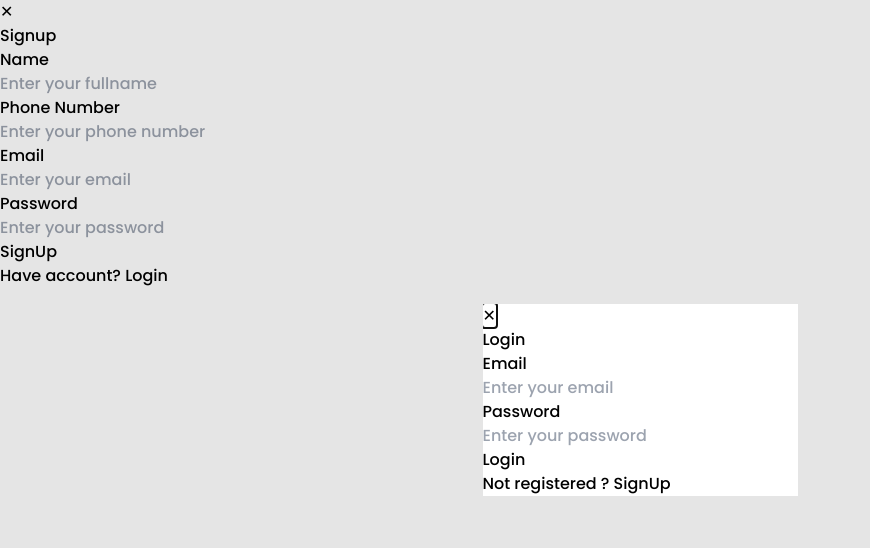
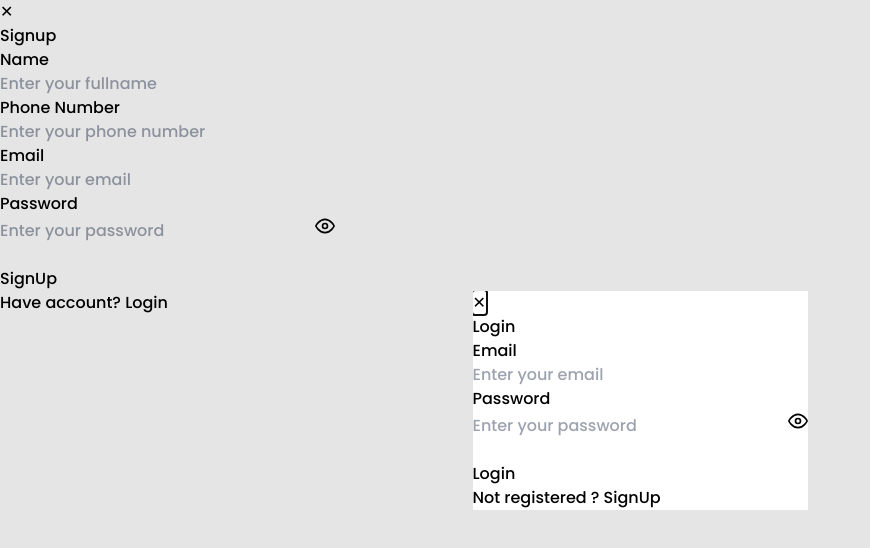
Before and after one commit to PriyakumariG/BookStore, a React (Vite) app in the folder frontend/: page /signup in a window 1280 px wide. Both pictures are taken after a click on the link "Login". Shown: the top 548 px of the page, without its empty margins (0-870 px from the left). Built offline with nearby package versions, Linux system fonts and the light colour scheme.

Commit message:
Add show/hide password eye icon to signup and login forms

```diff
--- a/frontend/src/components/Signup.jsx
+++ b/frontend/src/components/Signup.jsx
@@ -1,4 +1,4 @@
-import React from 'react'
+import React, { useState } from 'react'
 import { Link, useLocation,useNavigate } from 'react-router-dom'
 import Login from './login'
 import { useForm } from "react-hook-form"
@@ -6,7 +6,7 @@
 import toast from 'react-hot-toast'
 
 function Signup() {
-
+  const [showPassword, setShowPassword] = useState(false);
   const location=useLocation()
   const navigate=useNavigate()
   const from=location.state?.from?.pathname || '/'
@@ -71,11 +71,26 @@
      </div>
 
 
-  <div className='mt-4 space-y-2'>
+    <div className='mt-4 space-y-2'>
       <span> Password </span><br/>
-      <input  {...register("password", { required: true })}   type='password' placeholder='Enter your password' className='w-80 px-3 py-1 border rounded-md outline-none dark:bg-slate-900 dark:text-white'/><br/>
+      <div className='relative w-80'>
+        <input  {...register("password", { required: true })}   type={showPassword ? 'text' : 'password'} placeholder='Enter your password' className='w-full px-3 py-1 pr-10 border rounded-md outline-none dark:bg-slate-900 dark:text-white'/>
+        <button type='button' onClick={() => setShowPassword(!showPassword)} className='absolute right-2 top-1/2 -translate-y-1/2 text-gray-500 dark:text-gray-300'>
+          {showPassword ? (
+            <svg xmlns="http://www.w3.org/2000/svg" width="20" height="20" viewBox="0 0 24 24" fill="none" stroke="currentColor" strokeWidth="2" strokeLinecap="round" strokeLinejoin="round">
+              <path d="M17.94 17.94A10.94 10.94 0 0 1 12 20c-7 0-11-8-11-8a18.45 18.45 0 0 1 5.06-5.94M9.9 4.24A9.12 9.12 0 0 1 12 4c7 0 11 8 11 8a18.5 18.5 0 0 1-2.16 3.19m-6.72-1.07a3 3 0 1 1-4.24-4.24"/>
+              <line x1="1" y1="1" x2="23" y2="23"/>
+            </svg>
+          ) : (
+            <svg xmlns="http://www.w3.org/2000/svg" width="20" height="20" viewBox="0 0 24 24" fill="none" stroke="currentColor" strokeWidth="2" strokeLinecap="round" strokeLinejoin="round">
+              <path d="M1 12s4-8 11-8 11 8 11 8-4 8-11 8-11-8-11-8z"/>
+              <circle cx="12" cy="12" r="3"/>
+            </svg>
+          )}
+        </button>
+      </div><br/>
       {errors.password && <span  className='text-sm text-red-500 '>This field is required</span>}
-     </div>
+    </div>
 
      <div className='flex justify-around mt-4'>
       <button className='bg-yellow-500 text-white rounded-md px-3 py-1 hover:bg-yellow-600 duration-200' >SignUp</button>
--- a/frontend/src/components/login.jsx
+++ b/frontend/src/components/login.jsx
@@ -1,10 +1,11 @@
-import React from 'react'
+import React, { useState } from 'react'
 import { Link } from 'react-router-dom'
 import { useForm } from "react-hook-form"
 import axios from 'axios'
 import toast from 'react-hot-toast'
 
 function Login() {
+  const [showPassword, setShowPassword] = useState(false);
   const {
     register,
     handleSubmit,
@@ -57,11 +58,26 @@
      </div>
 
 
-  <div className='mt-4 space-y-2'>
+    <div className='mt-4 space-y-2'>
       <span> Password </span><br/>
-      <input {...register("password", { required: true })} type='password' placeholder='Enter your password' className='w-80 px-3 py-1 border rounded-md outline-none dark:bg-slate-900 dark:text-white'/><br/>
+      <div className='relative w-80'>
+        <input {...register("password", { required: true })} type={showPassword ? 'text' : 'password'} placeholder='Enter your password' className='w-full px-3 py-1 pr-10 border rounded-md outline-none dark:bg-slate-900 dark:text-white'/>
+        <button type='button' onClick={() => setShowPassword(!showPassword)} className='absolute right-2 top-1/2 -translate-y-1/2 text-gray-500 dark:text-gray-300'>
+          {showPassword ? (
+            <svg xmlns="http://www.w3.org/2000/svg" width="20" height="20" viewBox="0 0 24 24" fill="none" stroke="currentColor" strokeWidth="2" strokeLinecap="round" strokeLinejoin="round">
+              <path d="M17.94 17.94A10.94 10.94 0 0 1 12 20c-7 0-11-8-11-8a18.45 18.45 0 0 1 5.06-5.94M9.9 4.24A9.12 9.12 0 0 1 12 4c7 0 11 8 11 8a18.5 18.5 0 0 1-2.16 3.19m-6.72-1.07a3 3 0 1 1-4.24-4.24"/>
+              <line x1="1" y1="1" x2="23" y2="23"/>
+            </svg>
+          ) : (
+            <svg xmlns="http://www.w3.org/2000/svg" width="20" height="20" viewBox="0 0 24 24" fill="none" stroke="currentColor" strokeWidth="2" strokeLinecap="round" strokeLinejoin="round">
+              <path d="M1 12s4-8 11-8 11 8 11 8-4 8-11 8-11-8-11-8z"/>
+              <circle cx="12" cy="12" r="3"/>
+            </svg>
+          )}
+        </button>
+      </div><br/>
       {errors.password && <span className='text-sm text-red-500 '>This field is required</span>}
-     </div>
+    </div>
 
      <div className='flex justify-around mt-4'>
       <button className='bg-yellow-500 text-white rounded-md px-3 py-1 hover:bg-yellow-600 duration-200  ' >Login</button>
```
